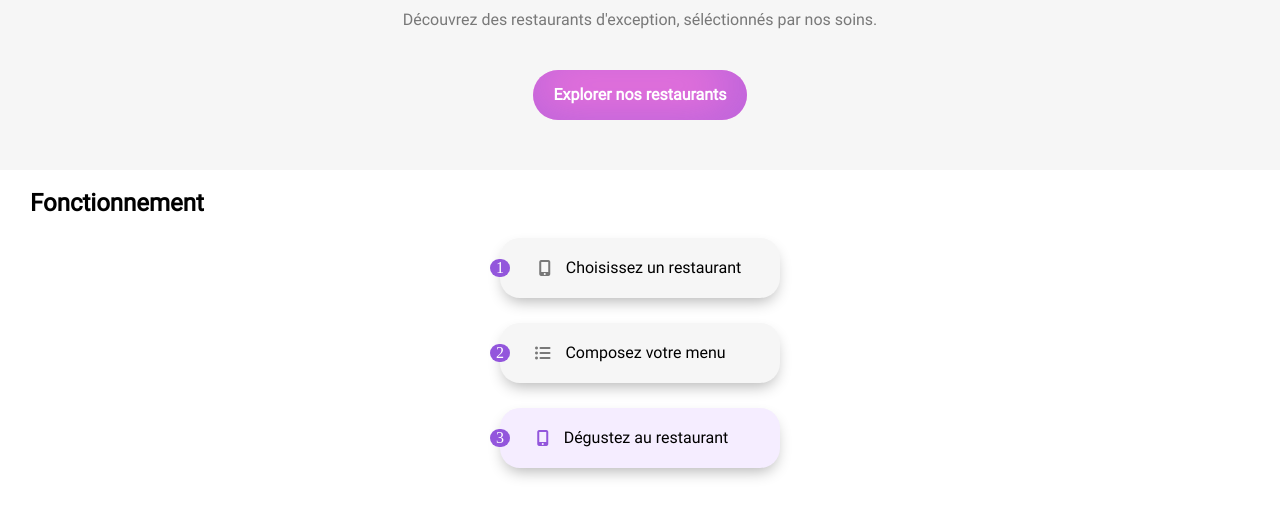
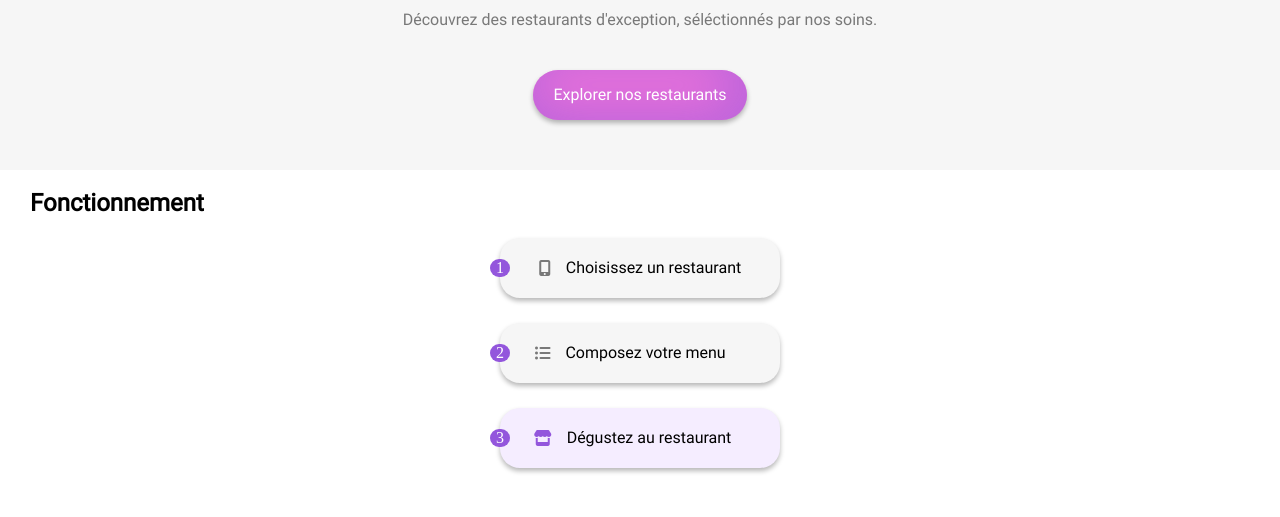
Before and after one commit to Niabag/projet_3, a website: page index.html in a window 1280 px wide. Shown: the part 195-712 px from the top of the page. Drawn offline with Linux system fonts and the light colour scheme; a web font is replaced by a local one.

Commit message:
correction des box shadow

```diff
--- a/index.html
+++ b/index.html
@@ -50,7 +50,7 @@
                 <!--Card 3-->
                 <div class="block-fonctionnement__card-rose">
                     <div class="block-fonctionnement__num"><span>3</span></div>
-                    <i class="fa-solid fa-mobile-screen-button block-fonctionnement__icon-violet"></i>
+                    <i class="btnIcon fas fa-store block-fonctionnement__icon-violet"></i>
                     <p class="block-fonctionnement__texte-2">Dégustez au restaurant</p>
                 </div>
             </div>
--- a/sass/components/_buttons.scss
+++ b/sass/components/_buttons.scss
@@ -5,9 +5,9 @@
         color: $blanc;
         border-radius: 25px;
         padding: 16px 20px 16px 20px;
-        box-shadow: inset -8px -10px 48px 10px rgba(147,86,220,0.60);
-        font-weight: bold;
+        box-shadow: inset -8px -10px 48px 10px rgba(147,86,220,0.60), 0px 3px 5px 0px rgba(0, 0, 0, 0.281);;
         border: 3px $gris_fonce;
+
 
         &:hover{
             cursor: pointer;
--- a/sass/pages/_index.scss
+++ b/sass/pages/_index.scss
@@ -12,7 +12,6 @@
     flex-direction: column;
     align-items: center;
     gap: 25px;
-
 
     &__card{
         @include fonctionnement-card;
--- a/sass/utils/_mixins.scss
+++ b/sass/utils/_mixins.scss
@@ -6,7 +6,7 @@
     height: 60px;
     border-radius: 20px;
     background: $gris_claire;
-    box-shadow: 0px 7px 15px -4px rgba(0, 0, 0, 0.30);
+    box-shadow: 0px 3px 5px 0px rgba(0, 0, 0, 0.281);
 }
 
 @mixin fonctionnement-icon {
```
Also changed, not shown: public/css/style.css, 1 other file.
